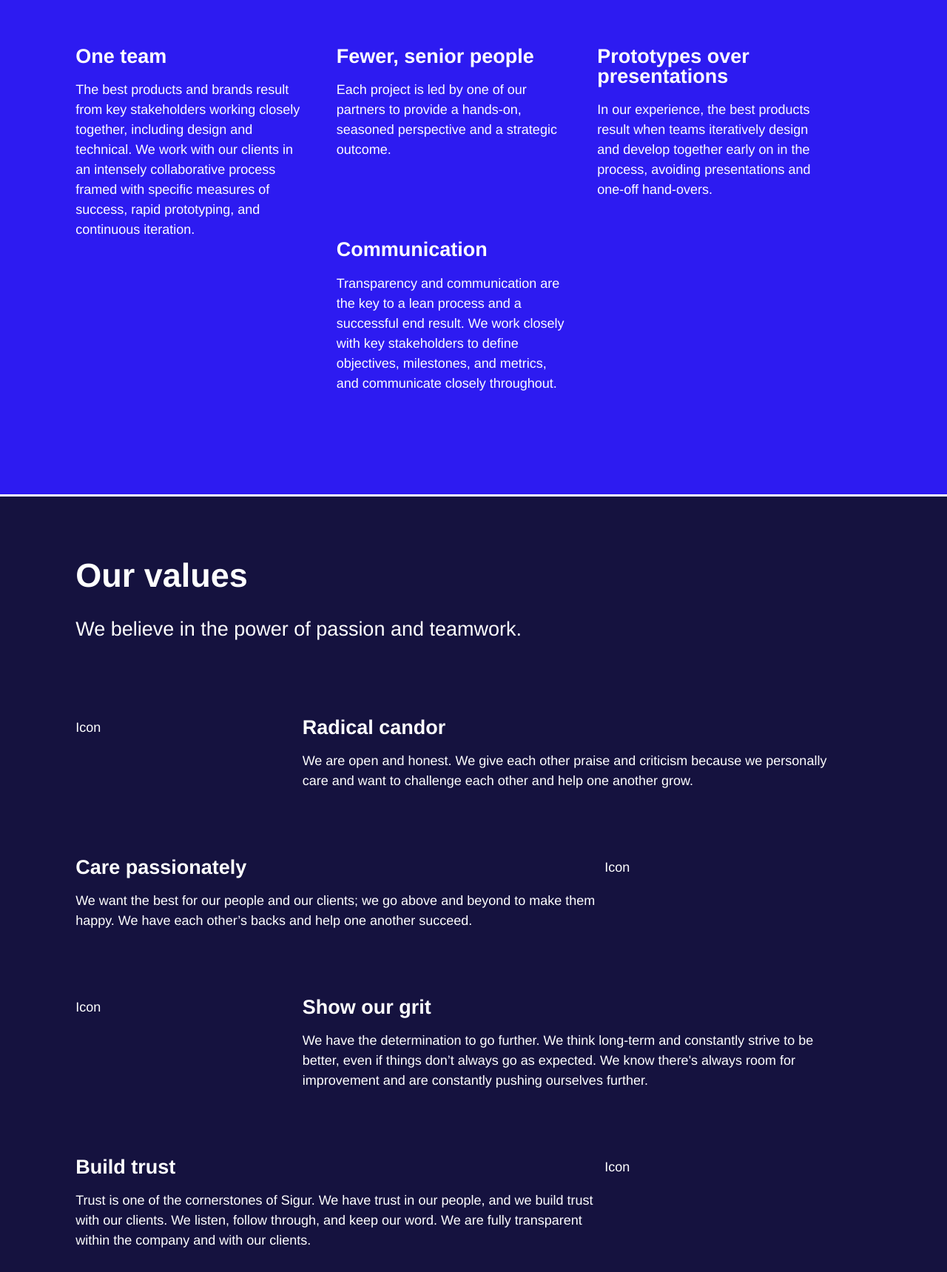
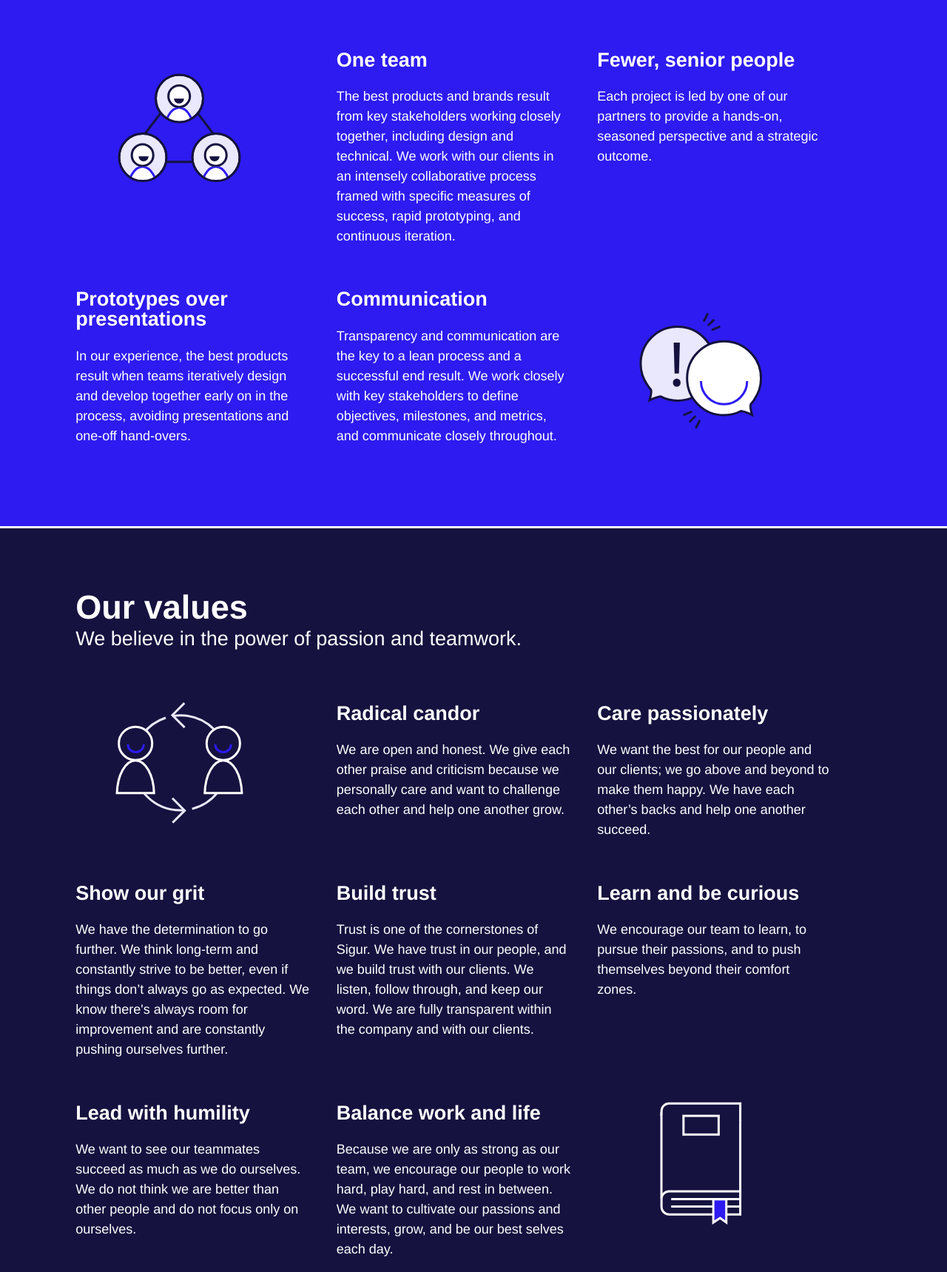
Before and after one commit to Vefstofan/vefstofan.github.io, a website: page about/index.html in a window 1280 px wide. Shown: the part 1081-2800 px from the top of the page at 74% size. Drawn offline with nearby package versions, Linux system fonts and the light colour scheme.

Commit message:
About page

```diff
--- a/about/index.html
+++ b/about/index.html
@@ -51,9 +51,9 @@
         <div class="menu-list">
 
             <ul>
-                <li class="menu-list__here"><a href="/">Home</a></li>
+                <li><a href="/">Home</a></li>
                 <li><a href="/work">Work</a></li>
-                <li><a href="/about">About</a></li>
+                <li class="menu-list__here"><a href="/about">About</a></li>
             </ul>
 
         </div>
@@ -88,7 +88,7 @@
 
         </div>
 
-        <div class="section section--whatwebelieve card card--blue">
+        <div class="section section--whatwebelieve card card--adaptive card--blue">
 
             <div class="container">
 
@@ -96,19 +96,25 @@
 
                     <div class="col-10 col-offset-1 col-dt-10 col-dt-offset-1 col-ld-10 col-ld-offset-1">
 
+                        <h1>What we believe</h1>
+
+                        <div class="col-group section--grid">
+
+                            <div class="col-4 col-dt-4 section--grid__item section--grid__icon">
+
                                 <div class="col-content">
 
-                            <h1>What we believe</h1>
+                                    <img src="/img/icon-team.svg">
 
                                 </div>
 
-                        <div class="col-group section--grid">
+                            </div>
 
-                            <div class="col-4 col-dt-3 section--grid__item">
+                            <div class="col-4 col-dt-4 section--grid__item">
 
                                 <div class="col-content">
 
-                                    <h1>One team</h1>
+                                    <h2>One team</h2>
 
                                      <p>The best products and brands result from key stakeholders working closely together, including design and technical. We work with our clients in an intensely collaborative process framed with specific measures of success, rapid prototyping, and continuous iteration.</p>
 
@@ -116,11 +122,11 @@
 
                             </div>
 
-                            <div class="col-4 col-dt-3 section--grid__item">
+                            <div class="col-4 col-dt-4 section--grid__item">
 
                                 <div class="col-content">
 
-                                    <h1>Fewer, senior people</h1>
+                                    <h2>Fewer, senior people</h2>
 
                                      <p>Each project is led by one of our partners to provide a hands-on, seasoned perspective and a strategic outcome.</p>
 
@@ -128,11 +134,15 @@
 
                             </div>
 
-                            <div class="col-4 col-dt-3 section--grid__item">
+                        </div>
+
+                        <div class="col-group section--grid">
+
+                            <div class="col-4 col-dt-4 section--grid__item">
 
                                 <div class="col-content">
 
-                                    <h1>Prototypes over presentations</h1>
+                                    <h2>Prototypes over presentations</h2>
 
                                     <p>In our experience, the best products result when teams iteratively design and develop together early on in the process, avoiding presentations and one-off hand-overs. </p>
 
@@ -140,13 +150,23 @@
 
                             </div>
 
-                            <div class="col-4 col-dt-3 section--grid__item">
+                            <div class="col-4 col-dt-4 section--grid__item">
 
                                 <div class="col-content">
 
-                                    <h1>Communication</h1>
+                                    <h2>Communication</h2>
 
                                     <p>Transparency and communication are the key to a lean process and a successful end result. We work closely with key stakeholders to define objectives, milestones, and metrics, and communicate closely throughout.</p>
+
+                                </div>
+
+                            </div>
+
+                            <div class="col-4 col-dt-4 section--grid__item section--grid__icon">
+
+                                <div class="col-content">
+
+                                    <img src="/img/icon-communication.svg">
 
                                 </div>
 
@@ -172,11 +192,43 @@
 
                     <div class="col-10 col-offset-1 col-dt-10 col-dt-offset-1 col-ld-10 col-ld-offset-1">
 
-                        <div class="col-content">
 
                         <h1>Our values</h1>
 
                         <p>We believe in the power of passion and teamwork.</p>
+
+
+                        <div class="col-group section--grid">
+
+                            <div class="col-4 section--grid__icon">
+
+                                <div class="col-content">
+
+                                    <img src="/img/icon-candor.svg">
+
+                                </div>
+
+                            </div>
+
+                            <div class="col-4 section--grid__item">
+
+                                <div class="col-content">
+
+                                    <h2>Radical candor</h2>
+
+                                    <p>We are open and honest. We give each other praise and criticism because we personally care and want to challenge each other and help one another grow.</p>
+
+                                </div>
+
+                            </div>
+
+                            <div class="col-4 section--grid__item">
+
+                                <div class="col-content">
+
+                                    <h2>Care passionately</h2>
+
+                                    <p>We want the best for our people and our clients; we go above and beyond to make them happy. We have each other’s backs and help one another succeed.</p>
 
                                 </div>
 
@@ -184,75 +236,13 @@
 
                         </div>
 
-                <div class="col-group section--ourvalues__item">
+                        <div class="col-group section--grid">
 
-                    <div class="col-3 col-offset-1">
+                            <div class="col-4 section--grid__item">
 
                                 <div class="col-content">
 
-                            <p>Icon</p>
-
-                        </div>
-
-                    </div>
-
-                    <div class="col-7">
-
-                        <div class="col-content">
-
-                            <h1>Radical candor</h1>
-
-                            <p>We are open and honest. We give each other praise and criticism because we personally care and want to challenge each other and help one another grow.</p>
-
-                        </div>
-
-                    </div>
-
-                </div>
-
-                <div class="col-group section--ourvalues__item">
-
-                    <div class="col-7 col-offset-1">
-
-                        <div class="col-content">
-
-                            <h1>Care passionately</h1>
-
-                            <p>We want the best for our people and our clients; we go above and beyond to make them happy. We have each other’s backs and help one another succeed.</p>
-
-                        </div>
-
-                    </div>
-
-                    <div class="col-3">
-
-                        <div class="col-content">
-
-                            <p>Icon</p>
-
-                        </div>
-
-                    </div>
-
-                </div>
-
-                <div class="col-group section--ourvalues__item">
-
-                    <div class="col-3 col-offset-1">
-
-                        <div class="col-content">
-
-                            <p>Icon</p>
-
-                        </div>
-
-                    </div>
-
-                    <div class="col-7">
-
-                        <div class="col-content">
-
-                            <h1>Show our grit</h1>
+                                    <h2>Show our grit</h2>
 
                                     <p>We have the determination to go further. We think long-term and constantly strive to be better, even if things don’t always go as expected. We know there's always room for improvement and are constantly pushing ourselves further.</p>
 
@@ -260,15 +250,11 @@
 
                             </div>
 
-                </div>
-
-                <div class="col-group section--ourvalues__item">
-
-                    <div class="col-7 col-offset-1">
+                            <div class="col-4 section--grid__item">
 
                                 <div class="col-content">
 
-                            <h1>Build trust</h1>
+                                    <h2>Build trust</h2>
 
                                     <p>Trust is one of the cornerstones of Sigur. We have trust in our people, and we build trust with our clients. We listen, follow through, and keep our word. We are fully transparent within the company and with our clients.</p>
 
@@ -276,36 +262,11 @@
 
                             </div>
 
-                    <div class="col-3">
+                           <div class="col-4 section--grid__item">
 
                                 <div class="col-content">
 
-                            <p>Icon</p>
-
-                        </div>
-
-                    </div>
-
-                </div>
-
-
-                <div class="col-group section--ourvalues__item">
-
-                    <div class="col-3 col-offset-1">
-
-                        <div class="col-content">
-
-                            <p>Icon</p>
-
-                        </div>
-
-                    </div>
-
-                    <div class="col-7">
-
-                        <div class="col-content">
-
-                            <h1>Learn and be curious</h1>
+                                    <h2>Learn and be curious</h2>
 
                                     <p>We encourage our team to learn, to pursue their passions, and to push themselves beyond their comfort zones.</p>
 
@@ -315,13 +276,13 @@
 
                         </div>
 
-                <div class="col-group section--ourvalues__item">
+                        <div class="col-group section--grid">
 
-                    <div class="col-7 col-offset-1">
+                            <div class="col-4 section--grid__item">
 
                                 <div class="col-content">
 
-                            <h1>Lead with humility</h1>
+                                    <h2>Lead with humility</h2>
 
                                     <p>We want to see our teammates succeed as much as we do ourselves. We do not think we are better than other people and do not focus only on ourselves.</p>
 
@@ -329,37 +290,23 @@
 
                             </div>
 
-                    <div class="col-3">
+                            <div class="col-4 section--grid__item">
 
                                 <div class="col-content">
 
-                            <p>Icon</p>
+                                    <h2>Balance work and life</h2>
+
+                                    <p>Because we are only as strong as our team, we encourage our people to work hard, play hard, and rest in between. We want to cultivate our passions and interests, grow, and be our best selves each day.</p>
 
                                 </div>
 
                             </div>
 
-                </div>
-
-                <div class="col-group section--ourvalues__item">
-
-                    <div class="col-3 col-offset-1">
+                            <div class="col-4 section--grid__icon">
 
                                 <div class="col-content">
 
-                            <p>Icon</p>
-
-                        </div>
-
-                    </div>
-
-                    <div class="col-7">
-
-                        <div class="col-content">
-
-                            <h1>Balance work and life</h1>
-
-                            <p>Because we are only as strong as our team, we encourage our people to work hard, play hard, and rest in between. We want to cultivate our passions and interests, grow, and be our best selves each day.</p>
+                                    <img src="/img/icon-learn.svg">
 
                                 </div>
 
@@ -371,7 +318,11 @@
 
                 </div>
 
-        <div class="section section--work card card--center card--light">
+            </div>
+
+        </div>
+
+        <div class="section section--work card card--adaptive card--light">
 
             <div class="container">
 
@@ -419,8 +370,7 @@
 
                         <div class="col-content section--next__address">
 
-                            <p>Sigur Digital Design Agency – Hellusundi 3, 101 Reykjavík, Iceland. Call  at +354&nbsp;865&nbsp;0045 or reach us via email at <a href="mailto:hello@sigur.io">hello@sigur.io</a>. Check out our <a href="https://medium.com/the-s-curve">blog</a>, <a href="https://twitter.com/vefstofan">Twitter</a>, <a href="https://www.facebook.com/vefstofan/">Facebook</a>, and <a href="https://www.linkedin.com/company/vefstofan">LinkedIn</a>.
-
+                            <p>Sigur Digital Design Agency – Hellusundi 3, 101 Reykjavík, Iceland. Call  at +354&nbsp;865&nbsp;0045 or reach us via email at <a href="mailto:hello@sigur.io">hello@sigur.io</a>. Check out our <a href="https://medium.com/the-s-curve">blog</a>, <a href="https://twitter.com/vefstofan">Twitter</a>, <a href="https://www.facebook.com/vefstofan/">Facebook</a>, and <a href="https://www.linkedin.com/company/vefstofan">LinkedIn</a>.</p>
 
                         </div>
 
@@ -432,6 +382,9 @@
 
         </div>
 
+
+
+
         <script src="//ajax.googleapis.com/ajax/libs/jquery/1.10.2/jquery.min.js"></script>
         <script>window.jQuery || document.write('<script src="components/jquery/dist/jquery.min.js"><\/script>')</script>
         <script type="text/javascript" src="/js/sigur.min.js"></script>
--- a/css/site.less
+++ b/css/site.less
@@ -169,6 +169,7 @@ a.btn {
 	&:hover {
 		color: @color-blue;
 		border-color: @color-blue;
+		background: @color-white;
 	}
 }
 
@@ -248,7 +249,7 @@ a.btn-fill.btn-white {
 			fill: @color-darkgray;
 		}
 	}
-	&.inview__section--work-intro, &.inview__section--next {
+	&.inview__section--work-intro, &.inview__section--next, &.inview__section--whatwebelieve, &.inview__section--ourvalues {
 		background: @color-gray;
 		.menu__logo svg path, .menu__logo-type svg path, .menu__button svg path, .menu__button svg polygon {
 			fill: @color-darkgray;
@@ -272,7 +273,7 @@ a.btn-fill.btn-white {
 	transition: @transitionBezier;
 	transform: translateX(0);
 	opacity: 0;
-	z-index: 0;
+	z-index: -2;
 	ul {
 		position: absolute;
 		bottom: 3rem;
@@ -336,6 +337,7 @@ a.btn-fill.btn-white {
 		padding-top: 3rem;
 	}
 	&.card--white {
+		background-color: @color-white;
 		h1 {
 			color: @color-blue;
 		}
@@ -593,8 +595,16 @@ a.btn-fill.btn-white {
 
 */
 
+.section {
+	position: relative;
+}
+
 .section + .section {
 	border-top: 3px solid @color-white;
+}
+
+body > div.section:nth-last-of-type(2) {
+	margin-bottom: 50vh;
 }
 
 .section--grid {
@@ -615,6 +625,13 @@ a.btn-fill.btn-white {
 			}
 		}
 	}
+}
+
+.section--next {
+	position: fixed;
+	bottom: 0;
+	width: 100%;
+	z-index: -1;
 }
 
 .section--next.card .col-content {
@@ -866,28 +883,44 @@ a.btn-fill.btn-white {
 }
 
 .section--whatwebelieve {
+	.container {
+		padding-top: 3rem;
+		padding-bottom: 5rem;
+	}
 	.section--grid h1 {
 		font-size: 1.5rem;
 	}
 	.section--grid .col-content {
 		padding-top: 1rem;
+		padding-bottom: 0;
 	}
 	p {
 		font-size: 1rem;
 	}
+	.section--grid__icon {
+		margin-top: 3rem;
+	}
 }
 
 .section--ourvalues {
-	.section--ourvalues__item {
-		.col-content {
-			padding-top: 0;
-		}
-		h1 {
-			font-size: 1.5rem;
-		}
+	.container {
+		padding-top: 3rem;
+		padding-bottom: 5rem;
+	}
+	.section--grid .col-content {
+		padding-top: 1rem;
+		padding-bottom: 0;
+	}
+	.section--grid__item {
 		p {
 			font-size: 1rem;
 		}
+	}
+	.col-group > div > p {
+		margin-top: 0;
+	}
+	.col-group > div > h1 {
+		margin-bottom: 0;
 	}
 }
 
@@ -902,7 +935,6 @@ a.btn-fill.btn-white {
 			display: none;
 		}
 	}
-
 
 	// Cards when small vertical height
 
```
Also changed, not shown: index.html (+4 -4 lines), work/index.html (+4 -4 lines), css/site.css, css/site.min.css, img/icon-candor.svg (added), img/icon-communication.svg (added), img/icon-learn.svg (added), img/icon-team.svg (added). Lines whose indentation alone changed are shown as unchanged.
